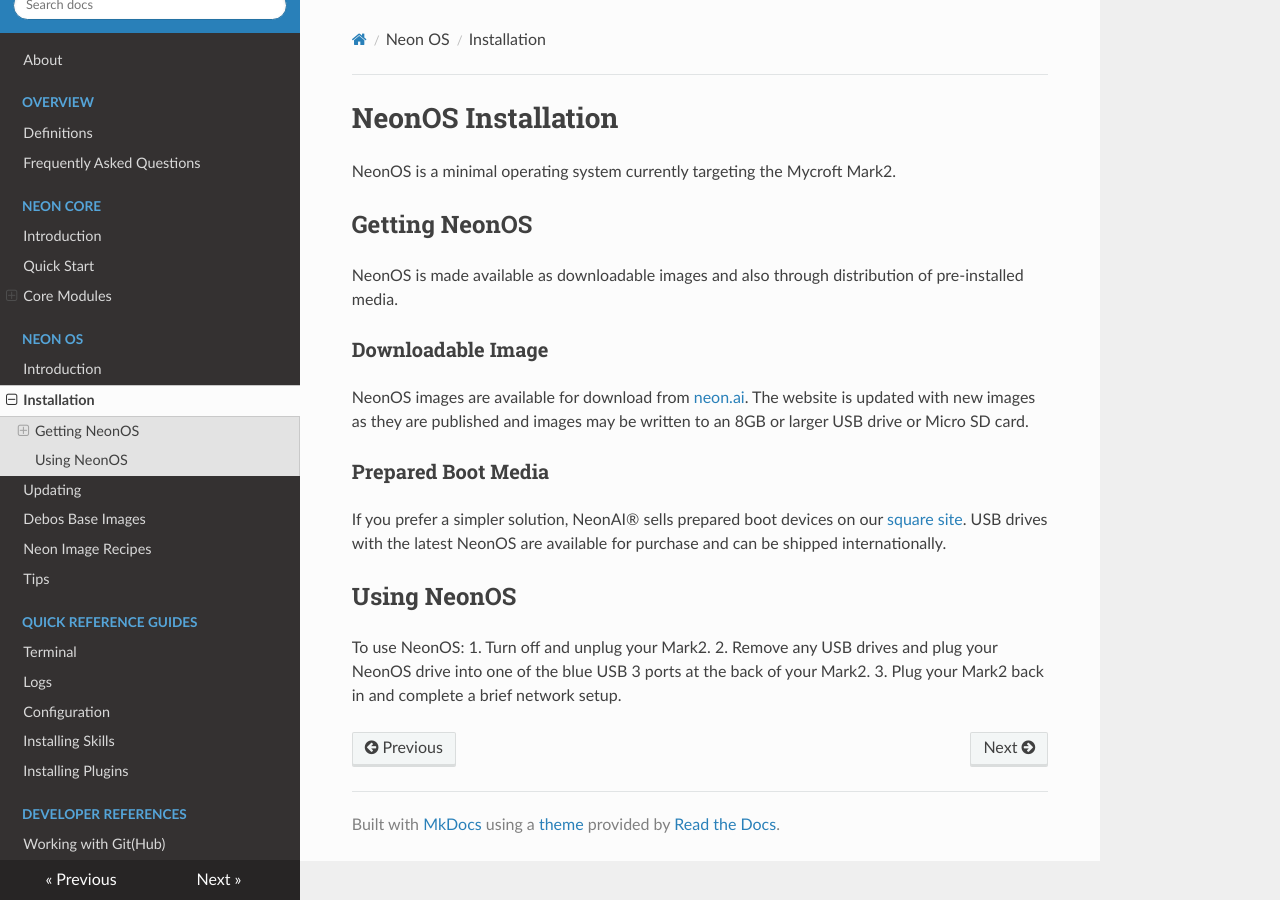
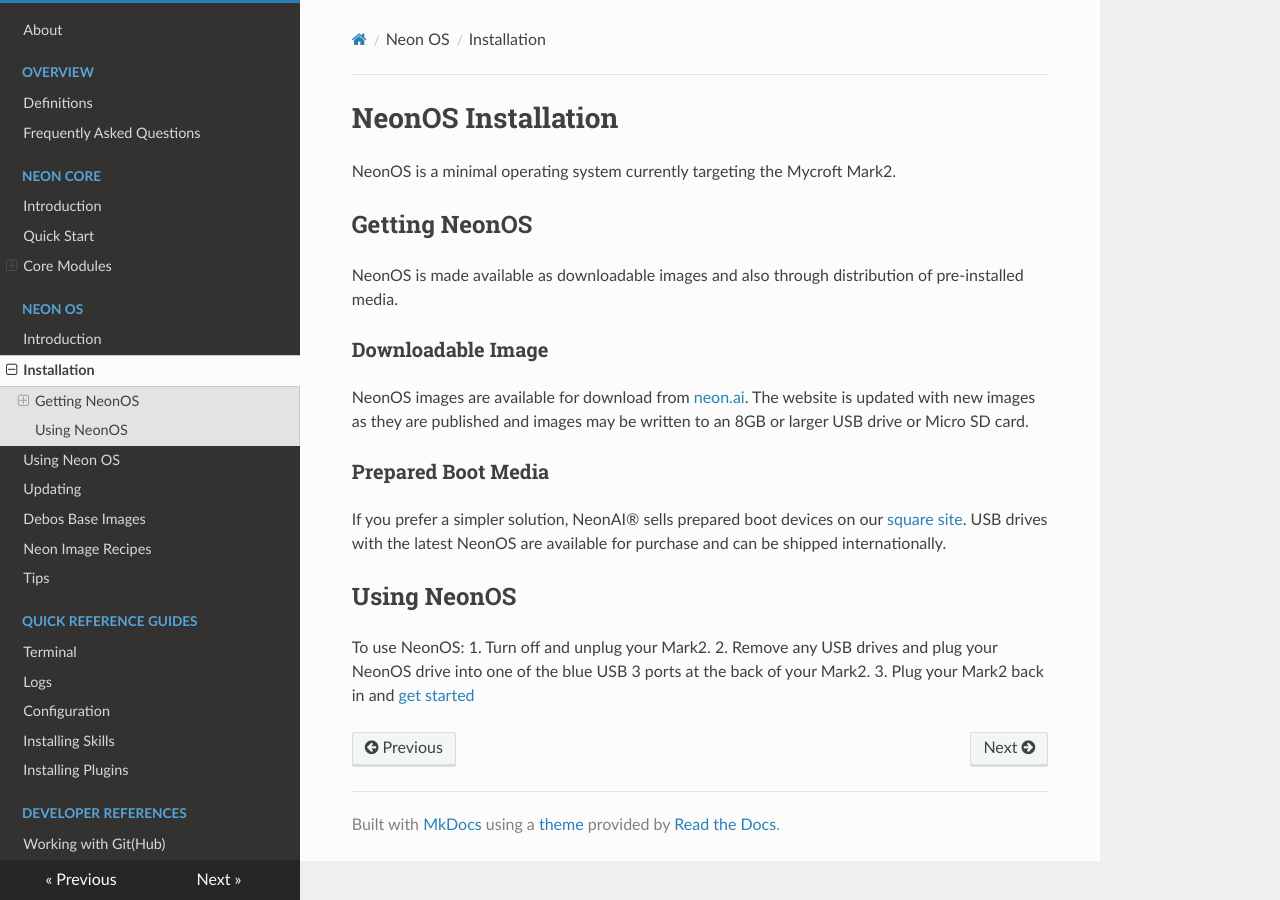
Before and after one commit to NeonGeckoCom/neon-docs, an MkDocs documentation site: the page built from docs/neon_os/neon_os_installation.md, in a window 1280 px wide. Built offline with MkDocs 1.6.1, drawn with Linux system fonts in a browser that asks for light colours; nearby versions of some CDN libraries.

Commit message:
Outline section for 'using neon os' (#5)
* Outline section for 'using neon os'

* Add rough guidance for first run time
Add missing link to doc pages

```diff
--- a/docs/neon_os/neon_os_installation.md
+++ b/docs/neon_os/neon_os_installation.md
@@ -20,4 +20,4 @@
 1. Turn off and unplug your Mark2.
 2. Remove any USB drives and plug your NeonOS drive into one of the blue USB 3
    ports at the back of your Mark2.
-3. Plug your Mark2 back in and complete a brief network setup.
+3. Plug your Mark2 back in and [get started](https://neongeckocom.github.io/neon-docs/neon_os/using_neon_os/)
--- a/mkdocs.yml
+++ b/mkdocs.yml
@@ -21,6 +21,7 @@
   - Neon OS:
     - Introduction: neon_os/index.md
     - Installation: neon_os/neon_os_installation.md
+    - Using Neon OS: neon_os/using_neon_os.md
     - Updating: neon_os/neon_os_updates.md
     - Debos Base Images: neon_os/neon_debos.md
     - Neon Image Recipes: neon_os/neon_image_recipe.md
```
Also changed, not shown: docs/neon_os/using_neon_os.md (added, +18 -0 lines).
